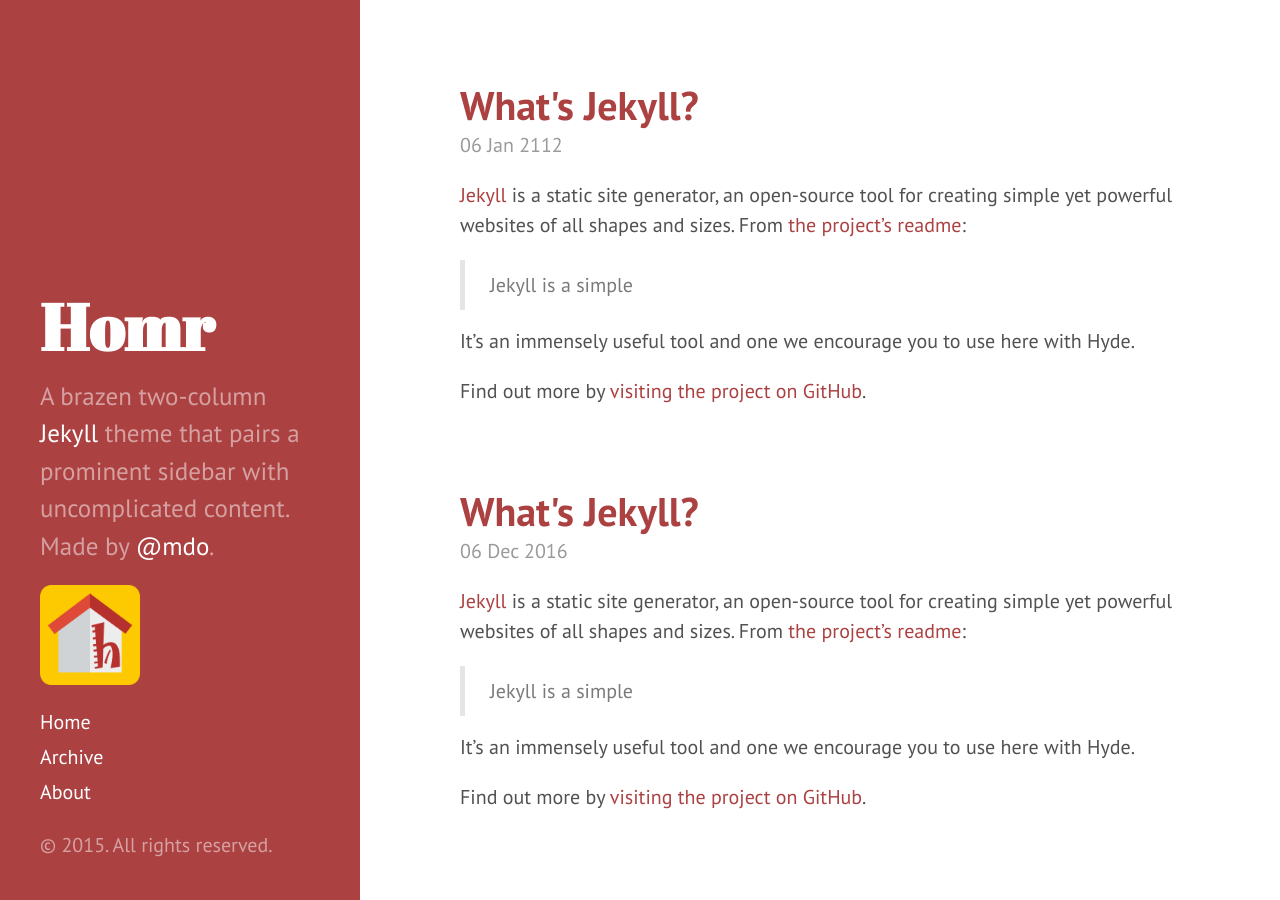
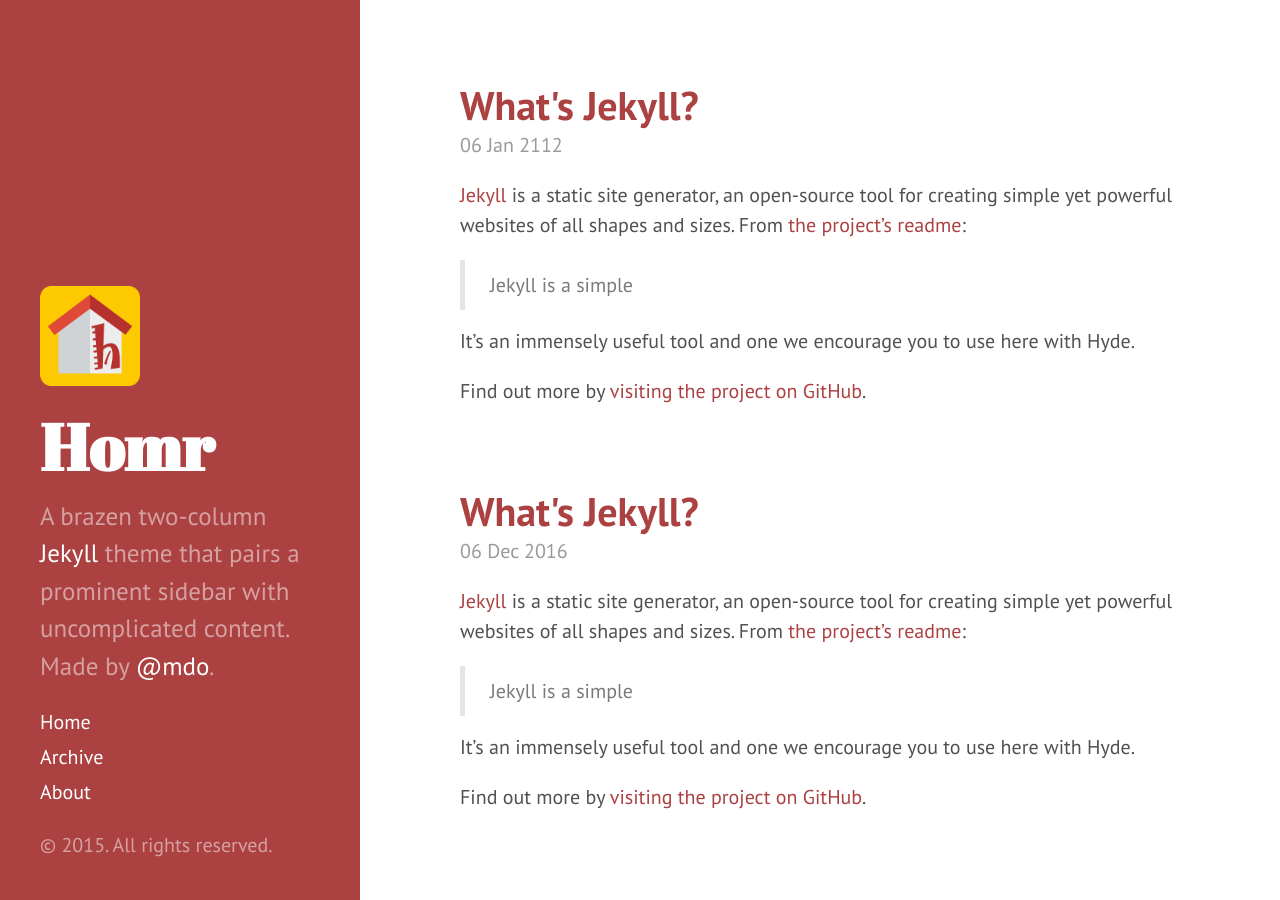
Before and after one commit to gonzovilla/blog, a Jekyll site: the page built from index.html, in a window 1280 px wide and 900 px high. Built offline with Jekyll 4.4.1, drawn with Linux system fonts in a browser that asks for light colours; Markdown is read by kramdown in place of the engine named in the settings; the list of posts is cut into pages by our own code.

Commit message:
no message

```diff
--- a/_includes/sidebar.html
+++ b/_includes/sidebar.html
@@ -4,6 +4,7 @@
     <div class="sidebar-about">
 
       <h1>
+        <img src="{{ site.baseurl }}/public/homr.png" style="width:100px;height:100px">
         <a href="{{ site.baseurl }}">
           {{ site.title }}
         </a>
@@ -12,8 +13,6 @@
     </div>
 
     <nav class="sidebar-nav">
-
-      <img class="sidebar-nav-item" src="{{ site.baseurl }}/public/homr.png" style="width:100px;height:100px">
 
       <a class="sidebar-nav-item" href="{{ site.baseurl }}">Home</a>
 
```
